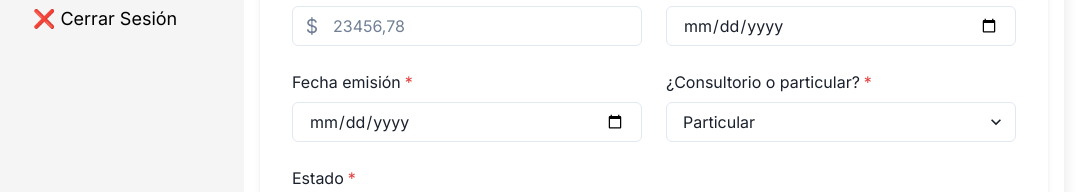
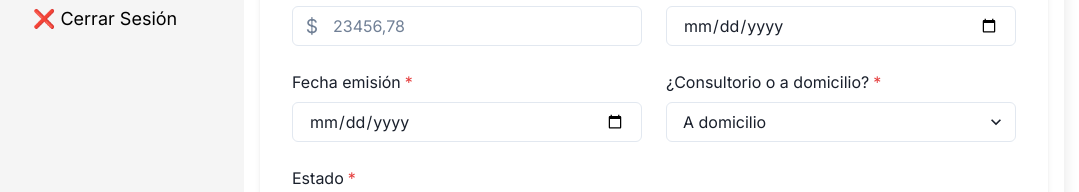
Before and after one commit to luciano-peluso/facturacion, a React (Vite) app in the folder frontend/: page /crear-facturas in a window 1280 px wide. Shown: the part 510-702 px from the top of the page, without its empty margins (111-1190 px from the left). Built offline with nearby package versions, Linux system fonts and the light colour scheme; no server answers.

Commit message:
Se manejaron los errores de null en las facturas

```diff
--- a/frontend/src/pages/Index.jsx
+++ b/frontend/src/pages/Index.jsx
@@ -312,7 +312,7 @@ const Index = () => {
                                     <Tr key={id}>
                                         <Td>{numero_factura}</Td>
                                         <Td>{paciente ? paciente.nombre : "Eliminado"}</Td>
-                                        <Td maxW={"200px"}>{obraSocial ? `${obraSocial.nombre} (CUIT: ${obraSocial.cuit})` : "Sin obra social o eliminada"}</Td>
+                                        <Td maxW={"200px"}>{obraSocial ? `${obraSocial.nombre} (CUIT: ${obraSocial.cuit})` : "Particular o eliminada"}</Td>
                                         <Td>{tutor ? `${tutor.nombre} (DNI: ${tutor.dni})` : "Sin cuidador o encargado"}</Td>
                                         <Td>${monto}</Td>
                                         <Td>
@@ -386,10 +386,9 @@ const Index = () => {
                                     }))
                                 }
                                 >
-                                <option value="">Sin obra social</option>
                                 {obrasSocialesUnPaciente.map(unaObraSocial => (
                                     <option key={unaObraSocial.id} value={unaObraSocial.id}>
-                                    {unaObraSocial.obra_social.nombre}
+                                    {unaObraSocial.obra_social ? unaObraSocial.obra_social.nombre : "Particular"}
                                     </option>
                                 ))}
                                 </Select>
--- a/frontend/src/pages/facturas/CrearFacturasPage.jsx
+++ b/frontend/src/pages/facturas/CrearFacturasPage.jsx
@@ -160,8 +160,11 @@ const CrearFactura = () => {
                         ...prev,
                         paciente_obra_social_id: e.target.value,
                       }))}>
-                    {obrasSocialesUnPaciente.map(unaObraSocial =>(
-                      <option key={unaObraSocial.id} value={unaObraSocial.id}>{unaObraSocial.obra_social.nombre}</option>
+                    {obrasSocialesUnPaciente
+                      .map(unaObraSocial => (
+                        <option key={unaObraSocial.id} value={unaObraSocial.id}>
+                          {unaObraSocial.obra_social ? unaObraSocial.obra_social.nombre : "Particular"}
+                        </option>
                     ))}
                   </Select>
                 </FormControl>
@@ -224,14 +227,14 @@ const CrearFactura = () => {
                 </FormControl>
 
                 <FormControl isRequired>
-                  <FormLabel>¿Consultorio o particular?</FormLabel>
+                  <FormLabel>¿Consultorio o a domicilio?</FormLabel>
                   <Select
                     name="es_consultorio"
                     value={formData.es_consultorio}
                     onChange={handleChange}
                   >
                     <option value="true">Consultorio</option>
-                    <option value="false">Particular</option>
+                    <option value="false">A domicilio</option>
                   </Select>
                 </FormControl>
 
```
